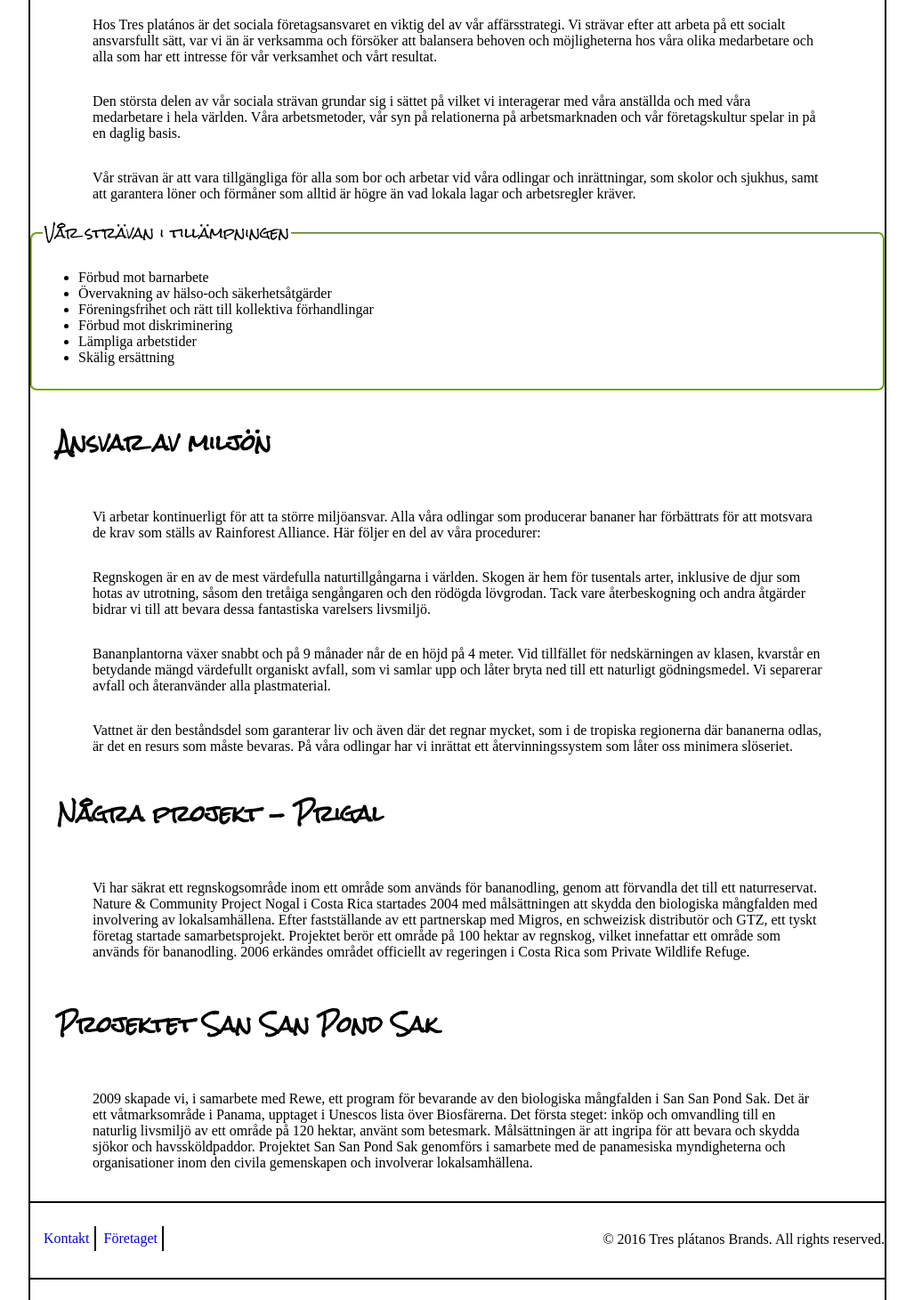
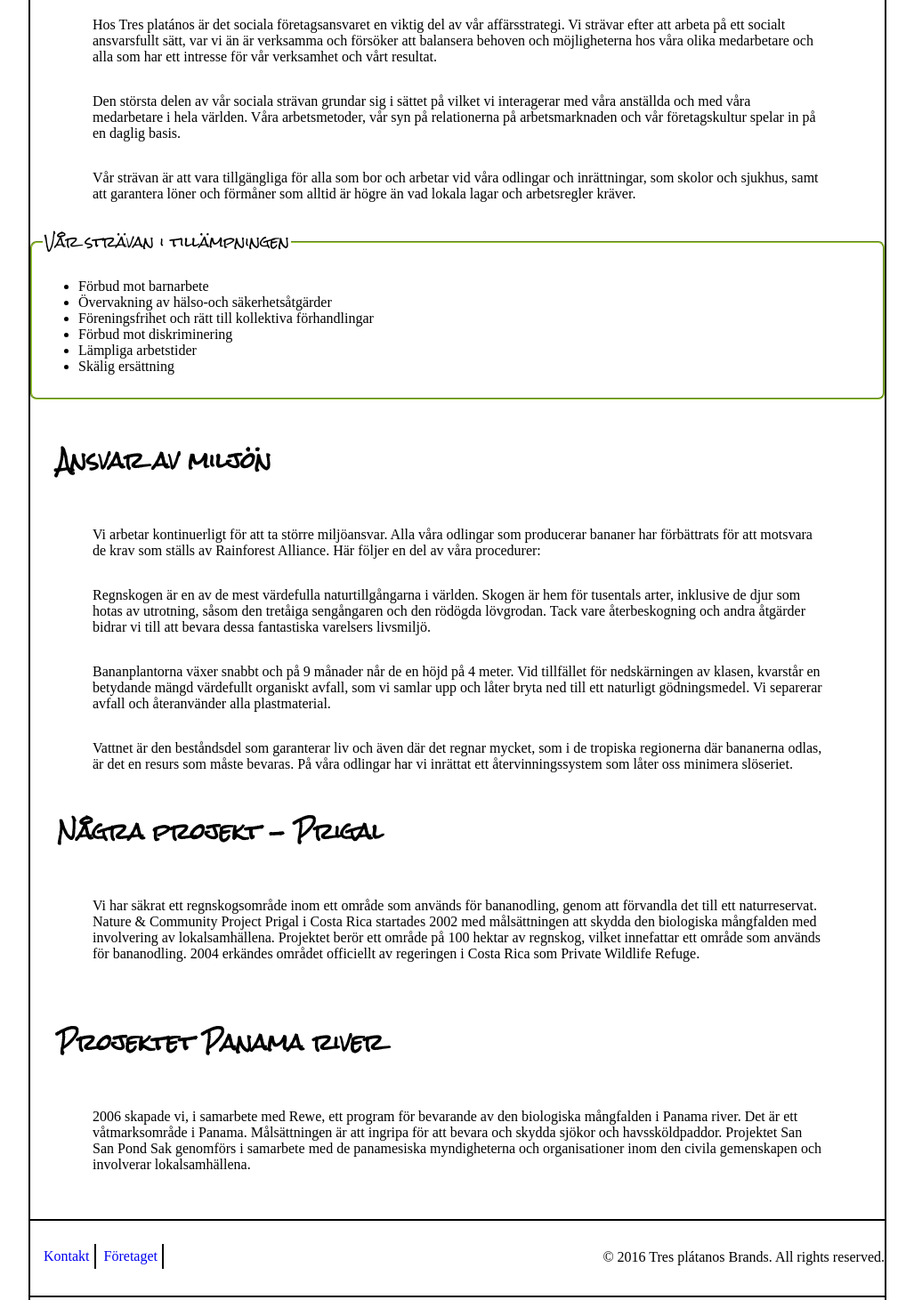
Before and after one commit to MattiasSandgren/MattiasSandgren.github.io, a plain HTML site: page hållbarhet.html in a window 1280 px wide. Shown: the part 330-1791 px from the top of the page at 89% size, without its empty margins (126-1153 px from the left). Drawn offline with Linux system fonts and the light colour scheme.

Commit message:
Fourth :P

```diff
--- a/css/mystyle.css
+++ b/css/mystyle.css
@@ -220,7 +220,7 @@ legend {
 }
 
 fieldset {
-    margin: 10px 0;
+    margin: 30px 0;
     border-radius: 7px;
     border-color: yellowgreen;
 }
--- a/hållbarhet.html
+++ b/hållbarhet.html
@@ -9,7 +9,7 @@
 <body>
     <div class="symbol">
         <div class="tres"><h1>Tres</h1></div>
-        <div class="logo"><img src="http://res.freestockphotos.biz/pictures/15/15909-illustration-of-bananas-pv.png" alt="bananas"></div>
+        <div class="logo"><img src="img/bananas.png" alt="bananas"></div>
         <div class="platanos"><h1>Platános</h1></div>
     </div>
     <div class="gorillapicture"></div>
@@ -25,8 +25,8 @@
                 </li>
                 <li><a href="hållbarhet.html">Hållbarhet</a>
                     <ul>
-                        <li><a href="ansvar.html">Ansvar</a></li>
-                        <li><a href="hållbarhet.html/#projekt">Projekt</a></li>
+                        <li><a href="hållbarhet.html#ansvarlänk">Ansvar</a></li>
+                        <li><a href="hållbarhet.html#projektlänk">Projekt</a></li>
                     </ul>
                 </li>
                 <li><a href="kundinfo.html">Kundinfo</a>
@@ -67,7 +67,7 @@
         <li>Skälig ersättning</li>
     </ul>
     </fieldset>
-    <h2>Ansvar av miljön</h2>
+    <h2 id="ansvarlänk">Ansvar av miljön</h2>
     <div class="ansvar">
         <p>
             Vi arbetar kontinuerligt för att ta större miljöansvar. Alla våra odlingar som producerar bananer har
@@ -90,22 +90,20 @@
         </p>
     </div>
 
-    <h2>Några projekt - Prigal</h2>
+    <h2 id="projektlänk">Några projekt - Prigal</h2>
     <div class="projekt">
         <p>
             Vi har säkrat ett regnskogsområde inom ett område som används för bananodling, genom att förvandla det till ett naturreservat.
-            Nature & Community Project Nogal i Costa Rica startades 2004 med målsättningen att skydda den biologiska mångfalden med involvering
-            av lokalsamhällena. Efter fastställande av ett partnerskap med Migros, en schweizisk distributör och GTZ, ett tyskt företag startade
-            samarbetsprojekt. Projektet berör ett område på 100 hektar av regnskog, vilket innefattar ett område som används för bananodling.
-            2006 erkändes området officiellt av regeringen i Costa Rica som Private Wildlife Refuge.
+            Nature & Community Project Prigal i Costa Rica startades 2002 med målsättningen att skydda den biologiska mångfalden med involvering
+            av lokalsamhällena. Projektet berör ett område på 100 hektar av regnskog, vilket innefattar ett område som används för bananodling.
+            2004 erkändes området officiellt av regeringen i Costa Rica som Private Wildlife Refuge.
         </p>
         </div>
-        <h2>Projektet San San Pond Sak</h2>
+        <h2>Projektet Panama river</h2>
     <div class="projekt">
         <p>
-            2009 skapade vi, i samarbete med Rewe, ett program för bevarande av den biologiska mångfalden i San San Pond Sak.
-            Det är ett våtmarksområde i Panama, upptaget i Unescos lista över Biosfärerna.
-            Det första steget: inköp och omvandling till en naturlig livsmiljö av ett område på 120 hektar, använt som betesmark.
+            2006 skapade vi, i samarbete med Rewe, ett program för bevarande av den biologiska mångfalden i Panama river.
+            Det är ett våtmarksområde i Panama.
             Målsättningen är att ingripa för att bevara och skydda sjökor och havssköldpaddor. Projektet San San Pond Sak genomförs i
             samarbete med de panamesiska myndigheterna och organisationer inom den civila gemenskapen och involverar lokalsamhällena.
         </p>
```
Also changed, not shown: frukten.html (+5 -5 lines), företaget.html (+7 -7 lines), index.html (+3 -3 lines), kontakt.html (+3 -3 lines), kundinfo.html (+3 -3 lines), img/376637676_1280x720.jpg (added), img/489px-Banana.png (added), img/6119249582_d3d2afb50e_b.jpg (added), img/africa-1296196_960_720.png (added), img/bananas.png (added), img/cardboard-box-24547_960_720.png (added), img/gorilla.png (deleted), img/old-time-fishing-boats.jpg (added), img/palm-tree-155730_960_720.png (added).
